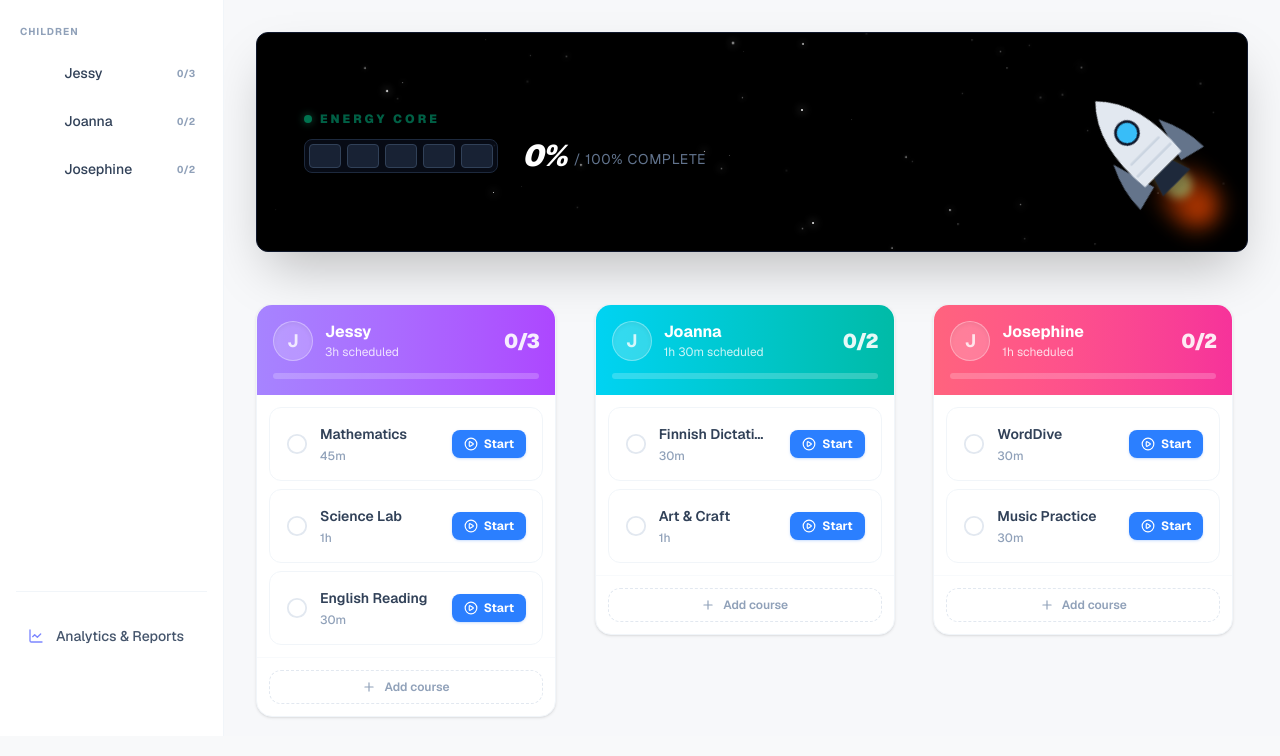
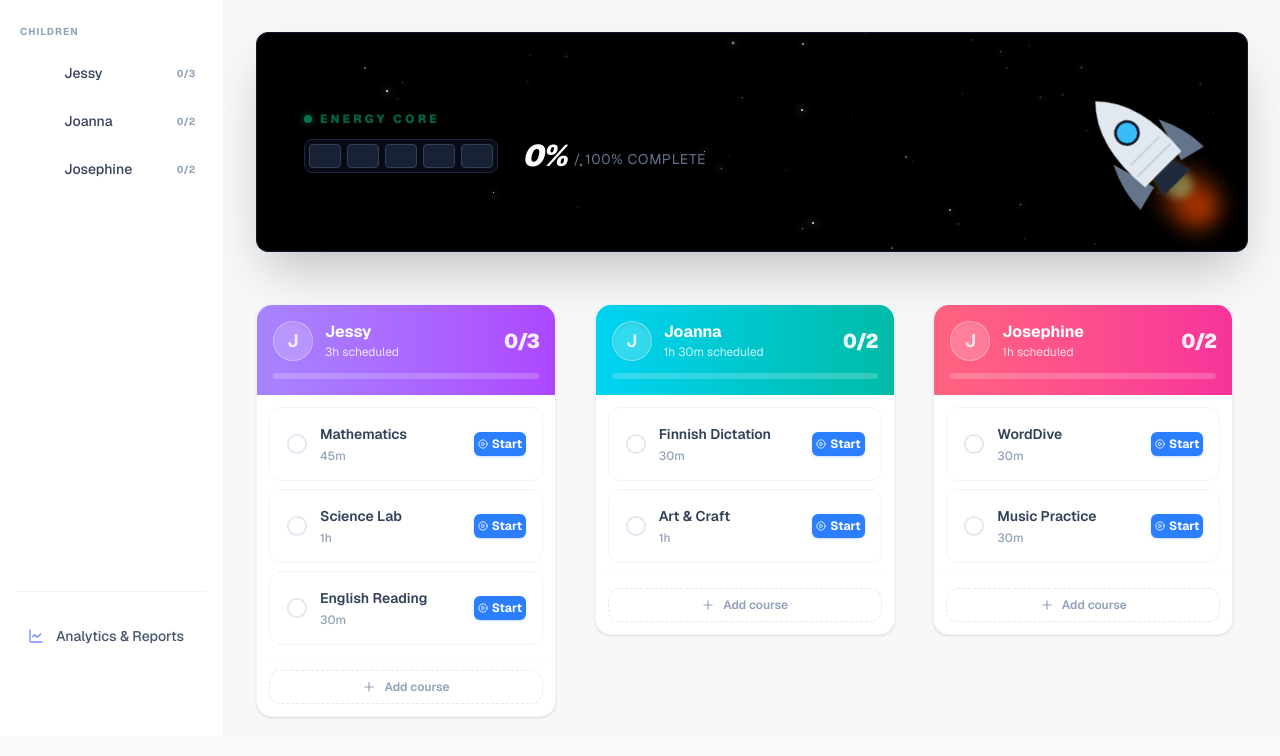
Before and after one commit to ALEX-SOPHIA/homeschool-dashboard, a Next.js app: page / in a window 1280 px wide. Shown: the top 756 px of the page. Built offline with nearby package versions, Linux system fonts and the light colour scheme; no server answers; the database is empty.

Commit message:
fix: improved font and start button

```diff
--- a/src/components/TaskDashboard.tsx
+++ b/src/components/TaskDashboard.tsx
@@ -8,7 +8,8 @@ import { createCourse } from '@/app/actions';
 
 /* ── 🎨 CSS Keyframe Engine ── */
 const AnimationEngine = () => (
-    <style dangerouslySetInnerHTML={{ __html: `
+    <style dangerouslySetInnerHTML={{
+        __html: `
         @keyframes battery-sweep {
             0% { transform: translateX(-200%) skewX(-15deg); }
             100% { transform: translateX(400%) skewX(-15deg); }
@@ -281,15 +282,14 @@ export default function TaskDashboard({ onStartTasks }: { onStartTasks?: (tasks:
                                     {group.tasks.map((task) => (
                                         <div
                                             key={task.id}
-                                            className={`group relative rounded-xl p-4 border transition-all ${
-                                                task.status === 'completed' ? 'bg-slate-50 border-slate-200/60' :
-                                                selected.has(task.id) ? 'bg-blue-50/50 border-blue-200' : 'bg-white border-slate-100 hover:border-blue-200/50 hover:shadow-md hover:shadow-blue-500/5'
-                                            }`}
+                                            className={`group relative rounded-xl p-4 border transition-all ${task.status === 'completed' ? 'bg-slate-50 border-slate-200/60' :
+                                                    selected.has(task.id) ? 'bg-blue-50/50 border-blue-200' : 'bg-white border-slate-100 hover:border-blue-200/50 hover:shadow-md hover:shadow-blue-500/5'
+                                                }`}
                                         >
                                             {/* 🗑️ FIX: Absolute Positioned Trash Button in the top-right corner */}
                                             <button
                                                 onClick={() => removeTask(groupIdx, task.id)}
-                                                className="absolute top-2.5 right-2.5 opacity-0 group-hover:opacity-100 text-slate-300 hover:text-red-500 transition-all p-1.5 hover:bg-red-50 rounded-md z-10"
+                                                className="absolute top-0 right-1 opacity-0 group-hover:opacity-100 text-slate-300 hover:text-red-500 transition-all p-1.5 hover:bg-red-50 rounded-md z-10"
                                             >
                                                 <Trash2 size={15} />
                                             </button>
@@ -303,10 +303,9 @@ export default function TaskDashboard({ onStartTasks }: { onStartTasks?: (tasks:
                                                             toggle(task.id, task.title, group.title, task.targetDuration);
                                                         }
                                                     }}
-                                                    className={`shrink-0 transition-colors ${
-                                                        task.status === 'completed' ? 'text-emerald-500' :
-                                                        selected.has(task.id) ? 'text-blue-500' : 'text-slate-200 hover:text-blue-400'
-                                                    }`}
+                                                    className={`shrink-0 transition-colors ${task.status === 'completed' ? 'text-emerald-500' :
+                                                            selected.has(task.id) ? 'text-blue-500' : 'text-slate-200 hover:text-blue-400'
+                                                        }`}
                                                 >
                                                     {task.status === 'completed' || selected.has(task.id) ?
                                                         <CheckCircle2 size={22} className={task.status === 'completed' ? '' : 'fill-blue-50'} /> :
@@ -315,11 +314,11 @@ export default function TaskDashboard({ onStartTasks }: { onStartTasks?: (tasks:
                                                 </button>
 
                                                 {/* FIX: Ensure min-w-0 and truncate so text doesn't push the button out */}
-                                                <div className="flex-1 min-w-0 pr-2">
+                                                <div className="flex-1 min-w-0">
                                                     {editing?.id === task.id && editing.field === 'title' ? (
                                                         <input
                                                             autoFocus
-                                                            className="w-full text-sm font-semibold text-slate-700 outline-none border-b border-blue-500 bg-transparent"
+                                                            className={`w-full ${task.title.length > 16 ? 'text-sm' : 'text-base'} font-semibold text-slate-700 outline-none border-b border-blue-500 bg-transparent`}
                                                             defaultValue={task.title}
                                                             onBlur={(e) => {
                                                                 updateTask(groupIdx, task.id, { title: e.target.value });
@@ -335,9 +334,9 @@ export default function TaskDashboard({ onStartTasks }: { onStartTasks?: (tasks:
                                                     ) : (
                                                         <div
                                                             onClick={() => task.status !== 'completed' && setEditing({ id: task.id, field: 'title' })}
-                                                            className={`text-sm font-semibold truncate transition-colors cursor-text hover:text-blue-600 ${
-                                                                task.status === 'completed' ? 'text-slate-400 line-through' : 'text-slate-700'
-                                                            }`}
+                                                            /* 👇 2. Dynamic font size, Line Clamping (max 2 lines), and Break Words */
+                                                            className={`${task.title.length > 16 ? 'text-sm' : 'text-sm'} font-semibold line-clamp-2 break-words transition-colors cursor-text hover:text-blue-600 ${task.status === 'completed' ? 'text-slate-400 line-through' : 'text-slate-700'
+                                                                }`}
                                                         >
                                                             {task.title}
                                                         </div>
@@ -351,9 +350,9 @@ export default function TaskDashboard({ onStartTasks }: { onStartTasks?: (tasks:
                                                         onClick={() => {
                                                             if (onStartTasks) onStartTasks([{ id: task.id, title: task.title, subject: group.title, targetDuration: task.targetDuration }]);
                                                         }}
-                                                        className="shrink-0 bg-blue-500 hover:bg-blue-600 text-white text-xs font-bold px-3 py-1.5 rounded-lg shadow-sm shadow-blue-500/20 transition-all flex items-center gap-1.5 relative z-10"
+                                                        className="shrink-0 bg-blue-500 hover:bg-blue-600 text-white text-xs font-bold px-1 py-1 rounded-md shadow-sm shadow-blue-500/20 transition-all flex items-center gap-1 relative z-10"
                                                     >
-                                                        <PlayCircle size={14} />Start
+                                                        <PlayCircle size={10} />Start
                                                     </button>
                                                 )}
                                             </div>
```
